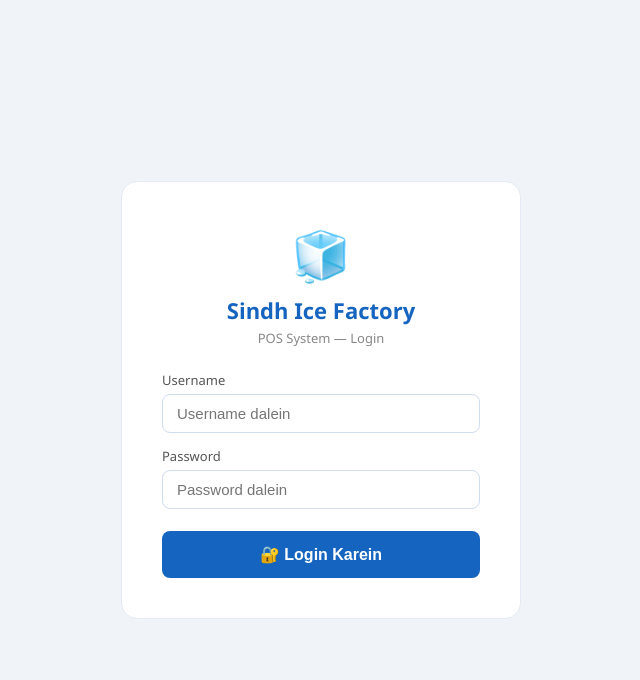
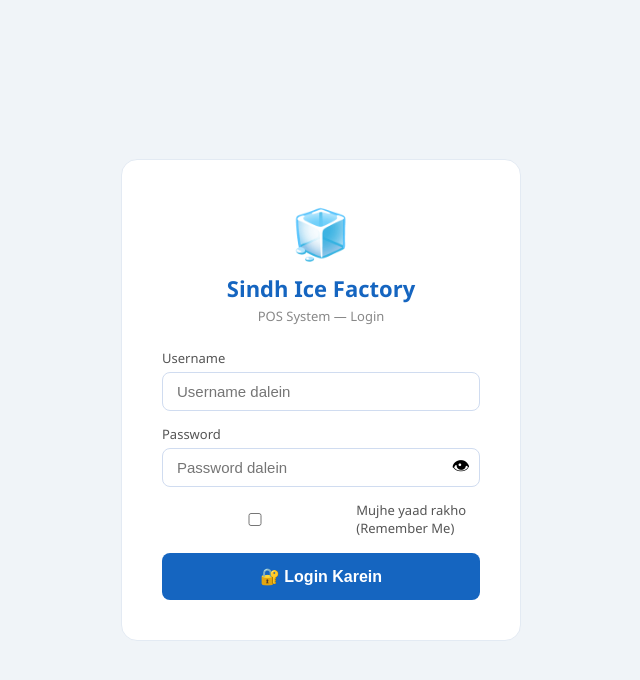
Before and after one commit to huzaifabin5550/sindh-ice-factory, a Flask app: page /login in a window 1280 px wide. Shown: the top 680 px of the page, without its empty margins (319-959 px from the left). Run offline with Flask 3, Linux system fonts and the light colour scheme; parts of the project's set-up code (start-up, migrations or seed data) failed here and were passed over.

Commit message:
remember me and show password added

```diff
--- a/templates/login.html
+++ b/templates/login.html
@@ -96,9 +96,27 @@
 
   <div class="field-group">
     <label class="field-label">Password</label>
-    <input type="password" id="password"
-      placeholder="Password dalein"
-      onkeypress="handleEnter(event)" />
+    <div style="position:relative;">
+      <input type="password" id="password"
+        placeholder="Password dalein"
+        onkeypress="handleEnter(event)"
+        style="width:100%; padding-right:45px;" />
+      <button onclick="togglePassword()"
+        style="position:absolute; right:10px; top:50%;
+        transform:translateY(-50%); background:none;
+        border:none; cursor:pointer; font-size:18px;"
+        type="button" id="eyeBtn">👁</button>
+    </div>
+  </div>
+
+  <div style="display:flex; align-items:center;
+    gap:8px; margin-bottom:8px;">
+    <input type="checkbox" id="rememberMe"
+      onchange="handleRemember()" />
+    <label for="rememberMe"
+      style="font-size:13px; color:#555; cursor:pointer;">
+      Mujhe yaad rakho (Remember Me)
+    </label>
   </div>
 
   <button class="btn-login" onclick="doLogin()">
@@ -125,7 +143,16 @@
 
       const data = await res.json();
 
-      if (data.success) {
+       if (data.success) {
+        // Remember Me save karo
+        if (document.getElementById('rememberMe').checked) {
+          localStorage.setItem('sif_remember', 'true');
+          localStorage.setItem('sif_username',
+            document.getElementById('username').value);
+        } else {
+          localStorage.removeItem('sif_remember');
+          localStorage.removeItem('sif_username');
+        }
         window.location.href = '/';
       } else {
         showError(data.error || 'Galat username ya password!');
@@ -144,6 +171,39 @@
   function handleEnter(e) {
     if (e.key === 'Enter') doLogin();
   }
+// ── Show/Hide Password ──
+  function togglePassword() {
+    const input = document.getElementById('password');
+    const btn = document.getElementById('eyeBtn');
+    if (input.type === 'password') {
+      input.type = 'text';
+      btn.textContent = '🙈';
+    } else {
+      input.type = 'password';
+      btn.textContent = '👁';
+    }
+  }
+
+  // ── Remember Me ──
+  function handleRemember() {
+    const cb = document.getElementById('rememberMe');
+    if (cb.checked) {
+      localStorage.setItem('sif_remember', 'true');
+    } else {
+      localStorage.removeItem('sif_remember');
+      localStorage.removeItem('sif_username');
+    }
+  }
+
+  // ── Page Load — Check Remember Me ──
+  window.onload = function() {
+    const remember = localStorage.getItem('sif_remember');
+    const username = localStorage.getItem('sif_username');
+    if (remember && username) {
+      document.getElementById('username').value = username;
+      document.getElementById('rememberMe').checked = true;
+    }
+  }
 </script>
 
 </body>
```
